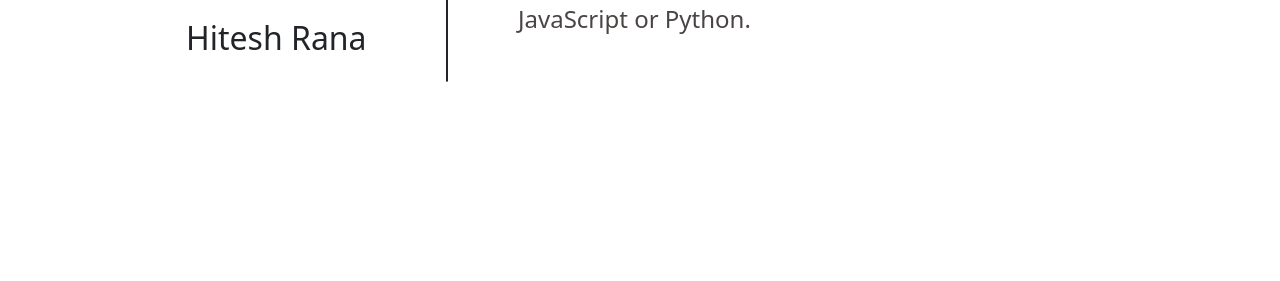
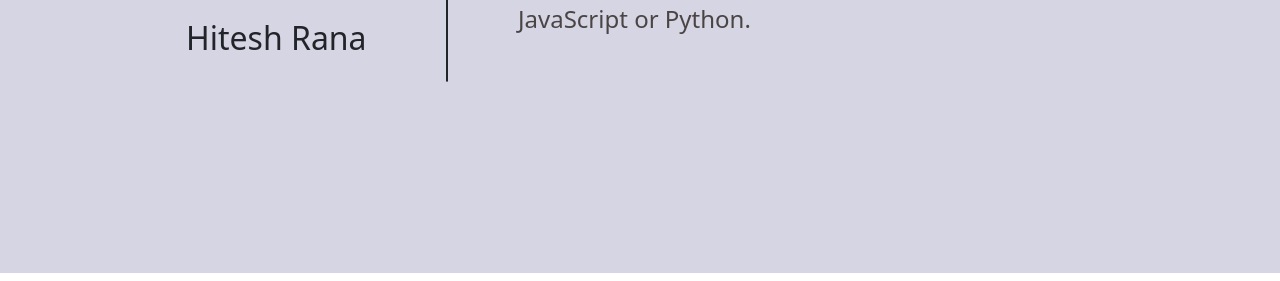
Before and after one commit to hiteshrana735/shoppy, a Django app: page /about/ in a window 1280 px wide. Shown: the part 519-800 px from the top of the page. Run offline with Django 4.2, Linux system fonts and the light colour scheme.

Commit message:
Innitial Commit

```diff
--- a/ecommerce/static/css/style1.css
+++ b/ecommerce/static/css/style1.css
@@ -4,9 +4,11 @@
 
 
 .container_two {
-    min-height: 90vh;
+    min-height: 92vh;
     width: 100%;
-    background-color: var(--tertiary-color);
+    background-color: rgb(214, 213, 227);
+    background-size: 100% 100%;
+
 }
 
 .container_box {
@@ -23,7 +25,7 @@
     flex-direction: row;
     min-height: 80vh;
     width: 85%;
-    box-shadow: 0 20px 20px 0 var(--secondary-color);
+    /* box-shadow: 0 20px 20px 0 var(--secondary-color); */
 }
 .card-box .left-bar{
     padding-right: 50px;
@@ -35,14 +37,14 @@
     border-radius: 50%;
     margin-left: 50px;
     border: 1px solid rgb(49, 48, 48);
-    box-shadow: 0 20px 20px 0 var(--secondary-color);
+    /* box-shadow: 0 20px 20px 0 var(--secondary-color); */
 }
 
 .card__information-title {
     font-size: 2em;
     margin-top: 20px;
     margin-left: 90px;
-    color: var(--primary-color);
+    /* color: var(--primary-color); */
 }
 
 .container_box .line-bar {
--- a/ecommerce/templates/about.html
+++ b/ecommerce/templates/about.html
@@ -57,7 +57,7 @@
       <div class="container_box">
         <div class="card-box">
           <div class="left-bar">
-            <img src="../static/images/my-pic.jpg" alt="Man at the beach" class="img">
+            <img src="../static/images/my-pic.jpeg" alt="Profile Pic" class="img">
             <h2 class="card__information-title">Hitesh Rana</h2>
           </div>
           <div class="line-bar"></div>
```
Also changed, not shown: ecommerce/db.sqlite3, ecommerce/static/images/my-pic.jpeg (added).
